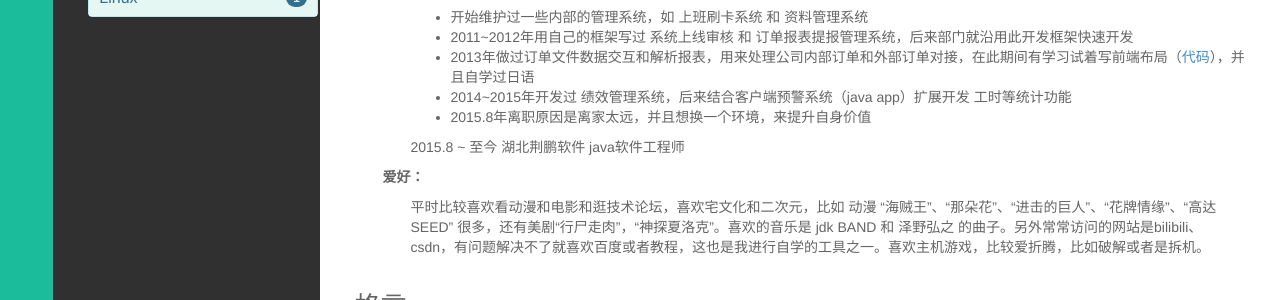
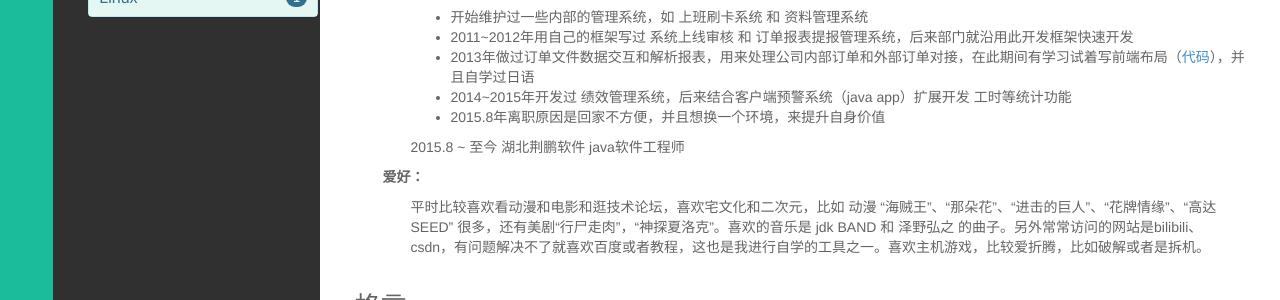
Before and after one commit to javadavid/blog, a Jekyll site: the page built from pages/about.html, in a window 1280 px wide. Shown: the part 399-699 px from the top of the page. Built offline with Jekyll 4.4.1, drawn with Linux system fonts in a browser that asks for light colours; comment, search, counter and statistics services are not loaded.

Commit message:
change post

```diff
--- a/pages/about.html
+++ b/pages/about.html
@@ -30,7 +30,7 @@ titlename: 关于
 			<li>2011~2012年用自己的框架写过 系统上线审核 和 订单报表提报管理系统，后来部门就沿用此开发框架快速开发</li>
 			<li>2013年做过订单文件数据交互和解析报表，用来处理公司内部订单和外部订单对接，在此期间有学习试着写前端布局（<a href='http://xh888.github.io/page_demo/miaov_exercise/'  target='_blank'>代码</a>），并且自学过日语</li>
 			<li>2014~2015年开发过 绩效管理系统，后来结合客户端预警系统（java app）扩展开发 工时等统计功能</li>
-			<li>2015.8年离职原因是离家太远，并且想换一个环境，来提升自身价值</li>
+			<li>2015.8年离职原因是回家不方便，并且想换一个环境，来提升自身价值</li>
 		</ul>
 		<p class='noindent'>2015.8 ~ 至今 湖北荆鹏软件 java软件工程师</p>
 	</div>
```
Also changed, not shown: _posts/技术/2015-12-12-java-android-storage.md (+2 -1 lines).
